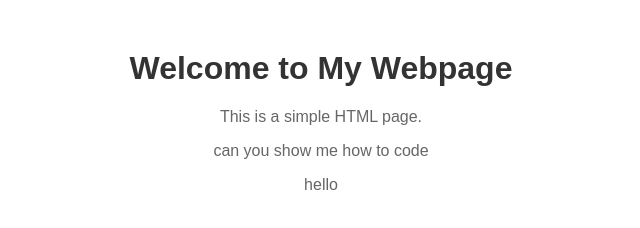
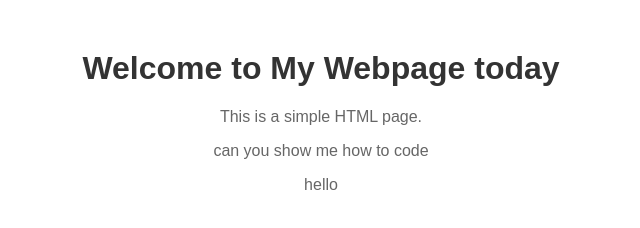
Before and after one commit to kevinmaish/firstrepository, a plain HTML site: page index.html in a window 1280 px wide. Shown: the whole page, without its empty margins (319-959 px from the left). Drawn offline with Linux system fonts and the light colour scheme.

Commit message:
Update index.html

```diff
--- a/index.html
+++ b/index.html
@@ -19,7 +19,7 @@
     </style>
 </head>
 <body>
-    <h1>Welcome to My Webpage</h1>
+    <h1>Welcome to My Webpage today</h1>
     <p>This is a simple HTML page.</p>
     <p>can you show me how to code</p>
     <p>hello</p>
```
